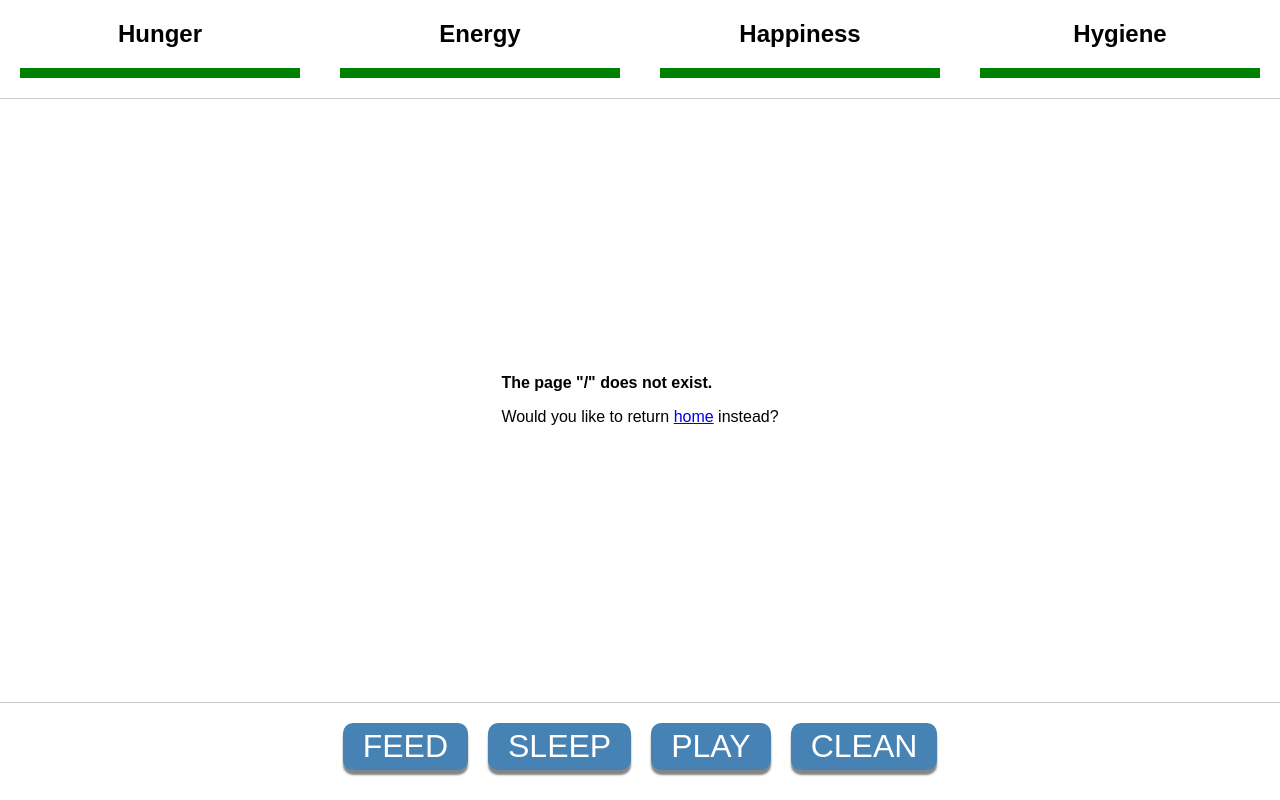
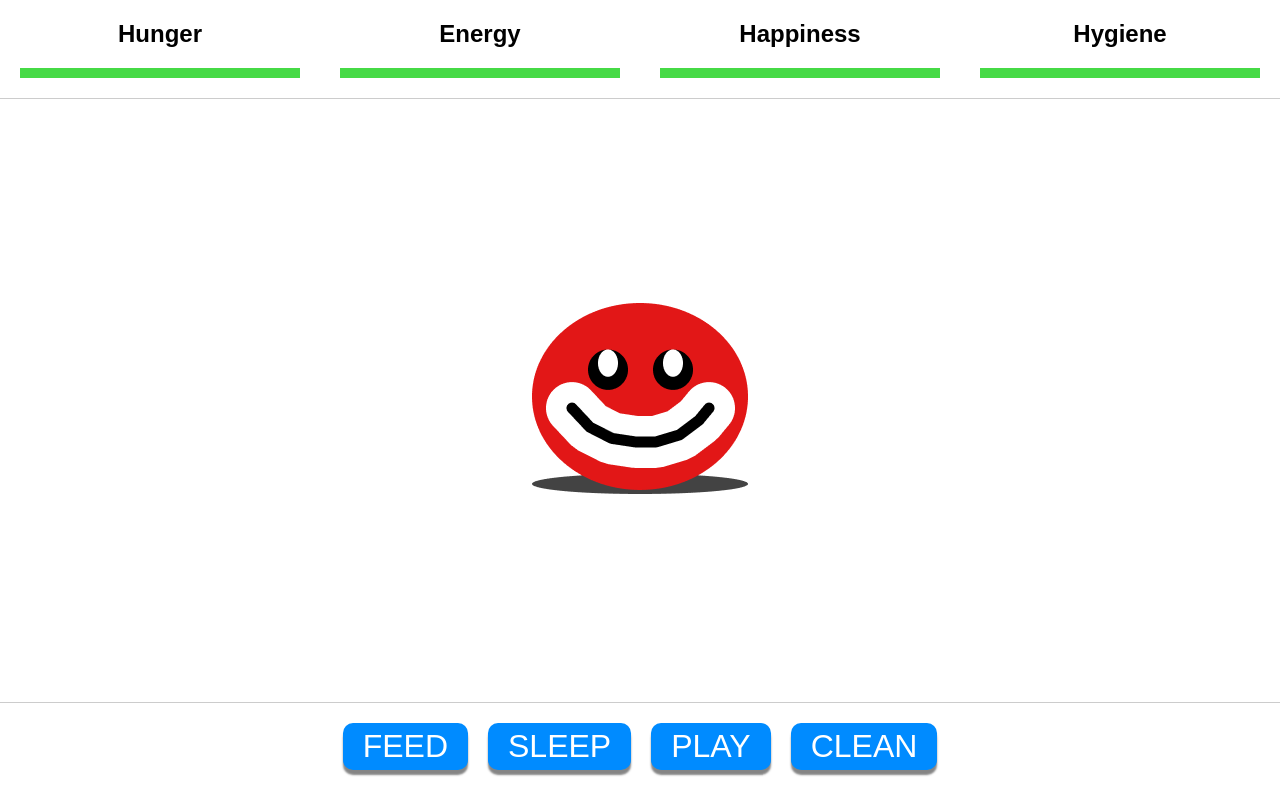
Before and after one commit to cbutton01/react-tamagotchi, a React app: page / in a window 1280 px wide. Built offline with nearby package versions, Linux system fonts and the light colour scheme.

Commit message:
update error page and run linter

```diff
--- a/src/components/ActionBar.jsx
+++ b/src/components/ActionBar.jsx
@@ -22,8 +22,14 @@ function ActionBar() {
             font-size: 2rem;
             color: white;
             margin: 10px;
-            background-color: steelblue;
+            background-color: #008bff;
             outline: none;
+            cursor: pointer;
+          }
+
+          button:active {
+            box-shadow: 0 2px 2px 0 #3339;
+            background-color: #0066dd;
           }
           `}
       </style>
--- a/src/components/App.jsx
+++ b/src/components/App.jsx
@@ -2,6 +2,7 @@ import React from 'react';
 import Error404 from './Error404';
 import ActionBar from './ActionBar';
 import StatusBar from './StatusBar';
+import Tamagotchi from './Tamagotchi';
 import { Switch, Route } from 'react-router-dom';
 
 function App() {
@@ -30,6 +31,7 @@ function App() {
       </style>
       <StatusBar/>
       <Switch>
+        <Route exact path='/' component={Tamagotchi}/>
         <Route component={Error404}/>
       </Switch>
       <ActionBar/>
--- a/src/components/Error404.jsx
+++ b/src/components/Error404.jsx
@@ -1,18 +1,35 @@
 import React from 'react';
-import PropTypes from 'prop-types';
+import Privacy from '../assets/images/privacy.png';
 import { Link } from 'react-router-dom';
 
-function Error404(props) {
+function Error404() {
+
+  const LINK = {
+    textDecoration: 'none',
+    color: '#008bff',
+    fontWeight: 'bold'
+  };
+
   return (
-    <div>
-      <p><strong>The page "{props.location.pathname}" does not exist.</strong></p>
-      <p>Would you like to return <Link to="/">home</Link> instead?</p>
-    </div>
+    <section>
+      <style jsx>
+        {`
+          section {
+            display: flex;
+            flex-direction: column;
+            align-items: center;
+          }
+
+          img {
+            margin-left: 24%;
+          }
+          `}
+      </style>
+      <img src={Privacy} alt='GET OUT!'/>
+      <p><strong>You shouldn't be in here!</strong></p>
+      <p><Link style={LINK} to="/">GET OUT!</Link></p>
+    </section>
   );
 }
 
-Error404.propTypes = {
-  location: PropTypes.object
-};
-
 export default Error404;
--- a/src/components/StatusBar.jsx
+++ b/src/components/StatusBar.jsx
@@ -22,7 +22,7 @@ function StatusBar() {
           .meter {
             height: 10px;
             width: 100%;
-            background-color: green;
+            background-color: #46da46;
           }
           `}
       </style>
--- /dev/null
+++ b/src/components/Tamagotchi.jsx
@@ -0,0 +1,12 @@
+import React from 'react';
+import Draft1 from '../assets/images/Draft1.png';
+
+function Tamagotchi(){
+  return(
+    <section>
+      <img src={Draft1} alt='our miserable pet' />
+    </section>
+  );
+}
+
+export default Tamagotchi;
```
Also changed, not shown: src/assets/images/privacy.png (added).
